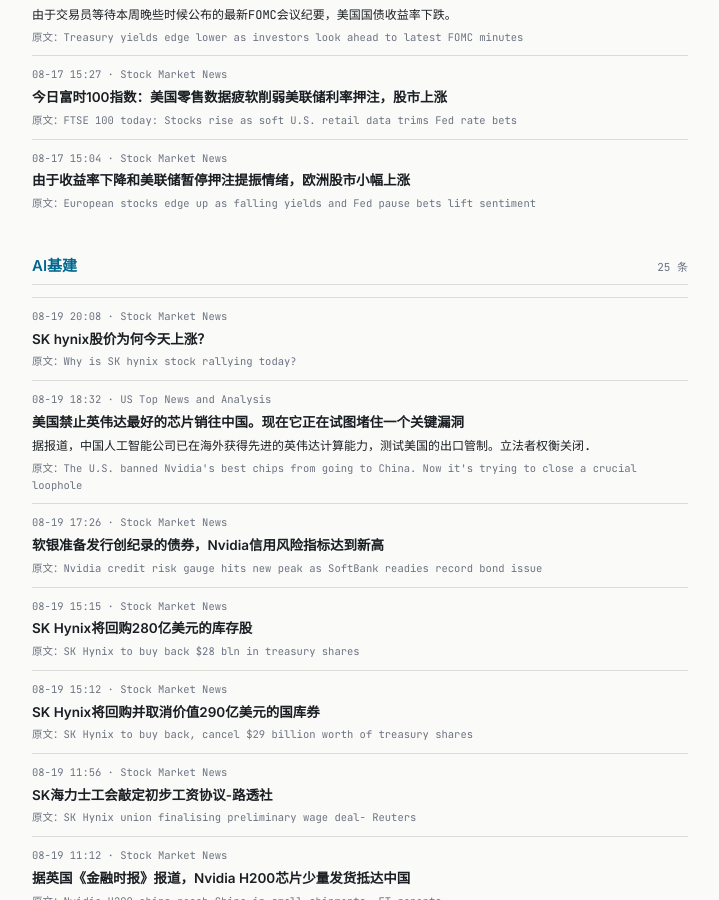
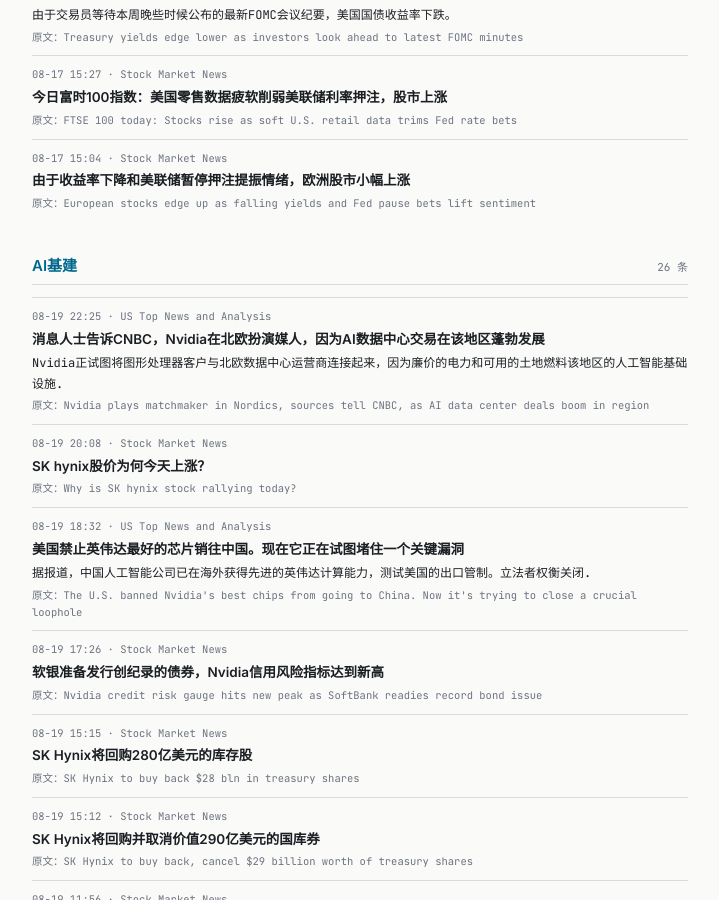
Before and after one commit to tang3super/tang3super.github.io, a Jekyll site: the page built from macro-trade/news-digest.md, in a window 1280 px wide and 900 px high, scrolled down 7953 px. Shown: the whole window, without its empty margins (280-999 px from the left). Built offline with Jekyll 4.4.1, drawn with Linux system fonts in a browser that asks for light colours; some of the changed text lies outside the part shown.

Commit message:
sync news-digest article

```diff
--- a/macro-trade/news-digest.md
+++ b/macro-trade/news-digest.md
@@ -5,7 +5,7 @@
 date: '2026-08-19'
 summary: 2026年第34周监控
 week_label: 2026年第34周监控
-last_updated: 2026-08-19 21:57
+last_updated: 2026-08-19 22:31
 refresh_note: 每 5 分钟自动刷新
 topics:
 - name: 地缘政治
@@ -539,6 +539,13 @@
     title_zh: 由于收益率下降和美联储暂停押注提振情绪，欧洲股市小幅上涨
 - name: AI基建
   items:
+  - title: Nvidia plays matchmaker in Nordics, sources tell CNBC, as AI data center deals boom in region
+    summary: Nvidia is trying to connect GPU customers with Nordic data-center operators as cheap power and available land fuel the region’s AI infrastru…
+    link: https://www.cnbc.com/2026/08/19/nvidia-nordic-ai-data-centers.html
+    source: US Top News and Analysis
+    time: 08-19 22:25
+    title_zh: 消息人士告诉CNBC，Nvidia在北欧扮演媒人，因为AI数据中心交易在该地区蓬勃发展
+    summary_zh: Nvidia正试图将图形处理器客户与北欧数据中心运营商连接起来，因为廉价的电力和可用的土地燃料该地区的人工智能基础设施.
   - title: Why is SK hynix stock rallying today?
     summary: ''
     link: https://www.investing.com/news/stock-market-news/why-is-sk-hynix-stock-rallying-today-93CH-4867318
```
